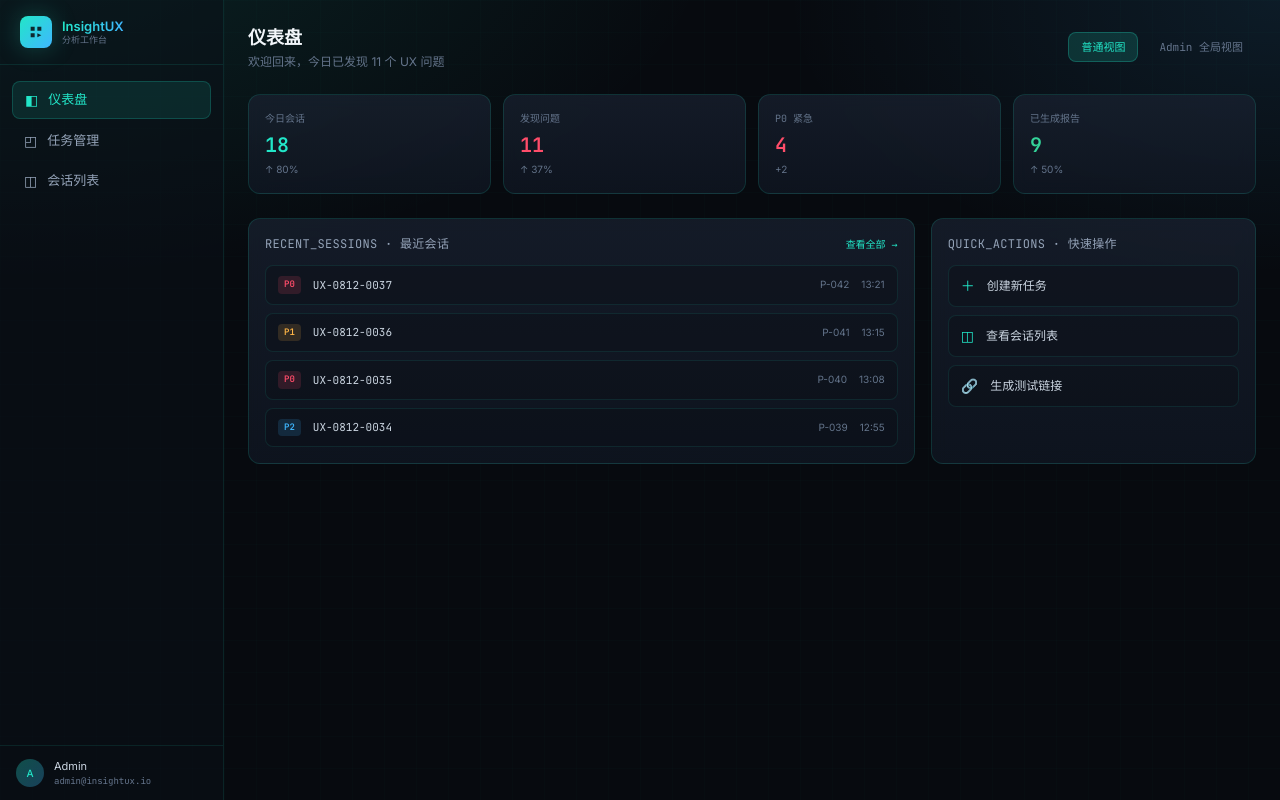
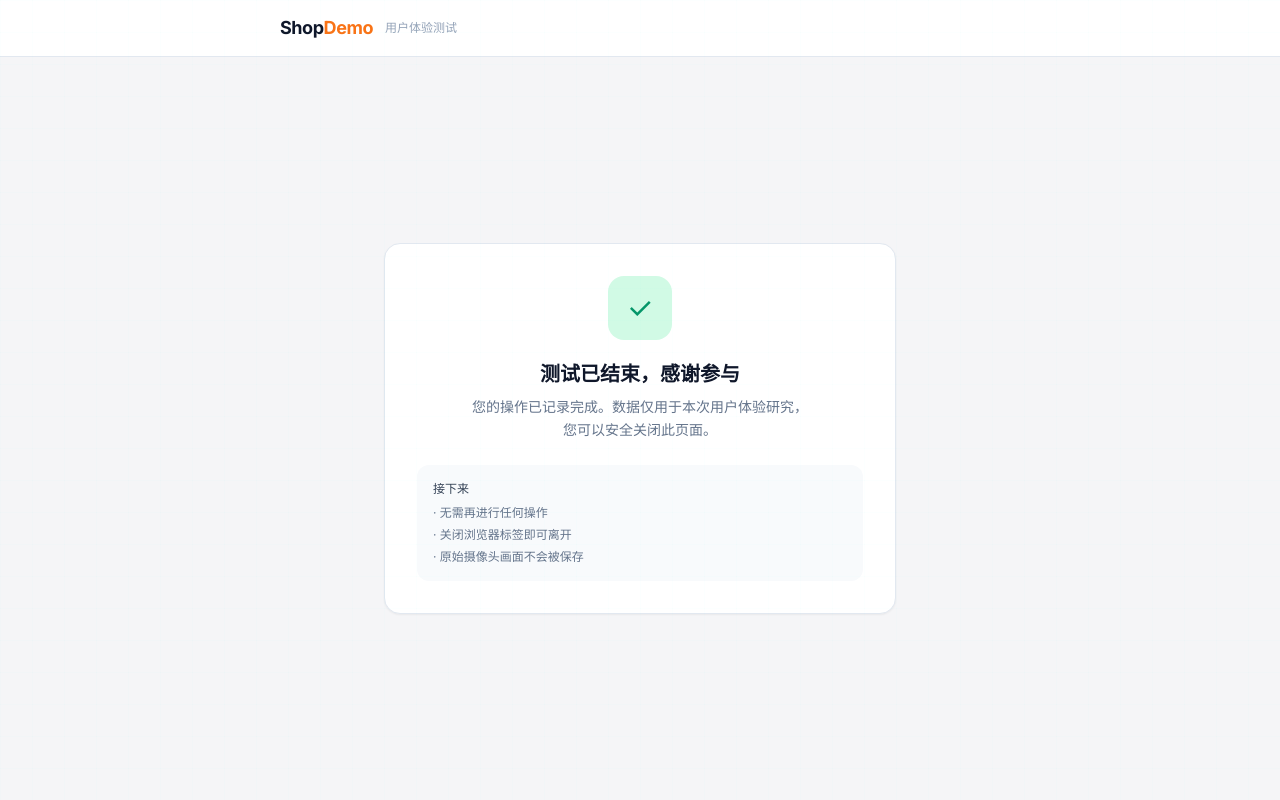
Before and after one commit to luolaiwen3-cmyk/ai-ux, a React (Vite) app: page /thanks in a window 1280 px wide. Before the commit this address led to /. Built offline with nearby package versions, Linux system fonts and the light colour scheme; the HTML template or start-up script is replaced by a standard one.

Commit message:
Add a thank-you page after the participant task ends.
 testers are sent to /thanks once recording is saved, instead of staying on checkout or entering the analyst workspace.

```diff
--- a/src/App.jsx
+++ b/src/App.jsx
@@ -5,6 +5,7 @@ import { Routes, Route, Navigate } from 'react-router-dom'
 import EntryPage from './pages/participant/EntryPage.jsx'
 import CalibratePage from './pages/participant/CalibratePage.jsx'
 import TaskPage from './pages/participant/TaskPage.jsx'
+import ThanksPage from './pages/participant/ThanksPage.jsx'
 
 // 分析人员端
 import DashboardPage from './pages/analyst/DashboardPage.jsx'
@@ -22,6 +23,7 @@ export default function App() {
         <Route path="/join/:token" element={<EntryPage />} />
         <Route path="/calibrate" element={<CalibratePage />} />
         <Route path="/task/:sessionId" element={<TaskPage />} />
+        <Route path="/thanks" element={<ThanksPage />} />
 
         {/* 分析人员端（需登录，此处简化） */}
         <Route path="/" element={<DashboardPage />} />
--- a/src/pages/participant/TaskPage.jsx
+++ b/src/pages/participant/TaskPage.jsx
@@ -1,5 +1,5 @@
 import React, { useState, useEffect, useCallback, useRef } from 'react'
-import { useParams } from 'react-router-dom'
+import { useParams, useNavigate } from 'react-router-dom'
 import CheckoutPage from '../../components/participant/CheckoutPage.jsx'
 import { startRecording, stopRecording, saveToStorage } from '../../lib/rrwebRecorder.js'
 import { initMediaPipe, getCameraStream, startTracking, stopTracking, saveFrame } from '../../lib/mediaPipeTracker.js'
@@ -12,8 +12,8 @@ import { initMediaPipe, getCameraStream, startTracking, stopTracking, saveFrame
  */
 export default function TaskPage() {
   const { sessionId } = useParams()
+  const navigate = useNavigate()
   const [recording, setRecording] = useState(false)
-  const [recordComplete, setRecordComplete] = useState(false)
   const [eventCount, setEventCount] = useState(0)
   const [stopReason, setStopReason] = useState(null)
   const [faceEmotion, setFaceEmotion] = useState(null)
@@ -58,6 +58,11 @@ export default function TaskPage() {
       stopTracking()
       if (streamRef.current) {
         streamRef.current.getTracks().forEach((t) => t.stop())
+      }
+      if (videoRef.current) {
+        videoRef.current.srcObject = null
+        videoRef.current.remove()
+        videoRef.current = null
       }
     }
   }, [sessionId])
@@ -108,18 +113,16 @@ export default function TaskPage() {
     }
   }
 
-  // 任务完成（优惠券决策后）
+  // 任务完成（优惠券决策或时长到达）→ 保存后进入感谢页
   const handleTaskComplete = useCallback(() => {
+    if (!recordingRef.current) return
     const events = stopRecording()
     recordingRef.current = false
     setRecording(false)
-    setRecordComplete(true)
     setEventCount(events.length)
-
-    // 存储录制数据
     saveToStorage(sessionId)
-    console.log(`录制完成：${events.length} 个事件`)
-  }, [sessionId])
+    navigate('/thanks', { replace: true })
+  }, [sessionId, navigate])
 
   // 监听优惠券弹窗关闭 = 任务关键节点
   useEffect(() => {
@@ -159,13 +162,6 @@ export default function TaskPage() {
       {/* 真实的结算页 */}
       <CheckoutPage onDecision={handleTaskComplete} />
 
-      {/* 录制完成提示 */}
-      {recordComplete && (
-        <div className="fixed bottom-4 right-4 z-50 px-3 py-2 rounded-lg bg-emerald-500 text-white text-xs shadow-lg" data-no-record>
-          ✓ 录制完成 · {eventCount} 个事件已保存
-        </div>
-      )}
-
       {/* 截断提示 */}
       {stopReason && stopReason !== 'manual' && (
         <div className="fixed bottom-4 left-4 z-50 px-3 py-2 rounded-lg bg-amber-500 text-white text-xs shadow-lg" data-no-record>
--- /dev/null
+++ b/src/pages/participant/ThanksPage.jsx
@@ -0,0 +1,46 @@
+import React from 'react'
+
+/**
+ * 测试完成页 —— 被试任务结束后的收尾
+ * 仅致谢，不进入分析工作台
+ */
+export default function ThanksPage() {
+  return (
+    <div className="min-h-screen bg-[#F5F5F7] flex flex-col">
+      <header className="bg-white border-b border-slate-200">
+        <div className="max-w-3xl mx-auto px-6 h-14 flex items-center">
+          <div className="text-lg font-bold text-slate-900 tracking-tight">
+            Shop<span className="text-orange-500">Demo</span>
+          </div>
+          <span className="ml-3 text-xs text-slate-400">用户体验测试</span>
+        </div>
+      </header>
+
+      <main className="flex-1 flex items-center justify-center px-6 py-10">
+        <div className="w-full max-w-lg">
+          <div className="bg-white rounded-2xl shadow-sm border border-slate-200 p-8 text-center">
+            <div className="w-16 h-16 rounded-2xl bg-emerald-100 flex items-center justify-center mx-auto mb-5">
+              <span className="text-3xl text-emerald-600">✓</span>
+            </div>
+            <h1 className="text-xl font-semibold text-slate-900 mb-2">
+              测试已结束，感谢参与
+            </h1>
+            <p className="text-sm text-slate-500 leading-relaxed mb-6">
+              您的操作已记录完成。数据仅用于本次用户体验研究，
+              <br />
+              您可以安全关闭此页面。
+            </p>
+            <div className="bg-slate-50 rounded-xl p-4 text-left">
+              <div className="text-xs font-medium text-slate-700 mb-2">接下来</div>
+              <ul className="text-xs text-slate-500 space-y-1.5">
+                <li>· 无需再进行任何操作</li>
+                <li>· 关闭浏览器标签即可离开</li>
+                <li>· 原始摄像头画面不会被保存</li>
+              </ul>
+            </div>
+          </div>
+        </div>
+      </main>
+    </div>
+  )
+}
```
